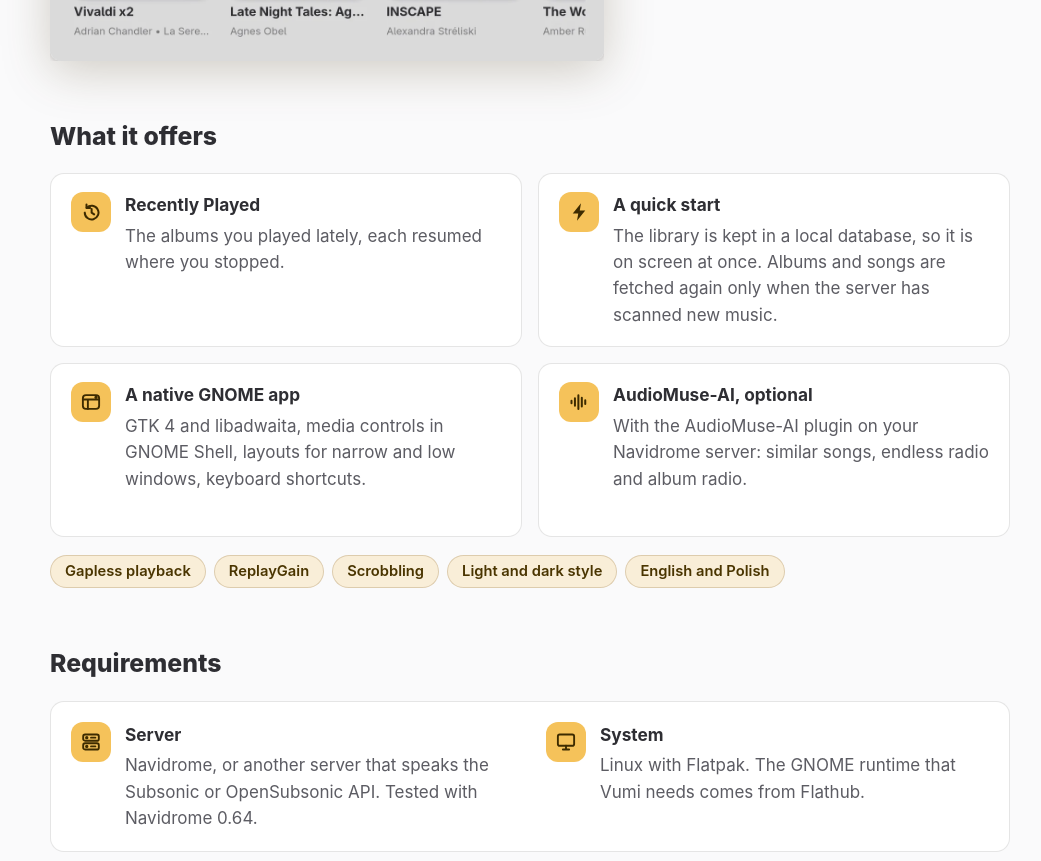
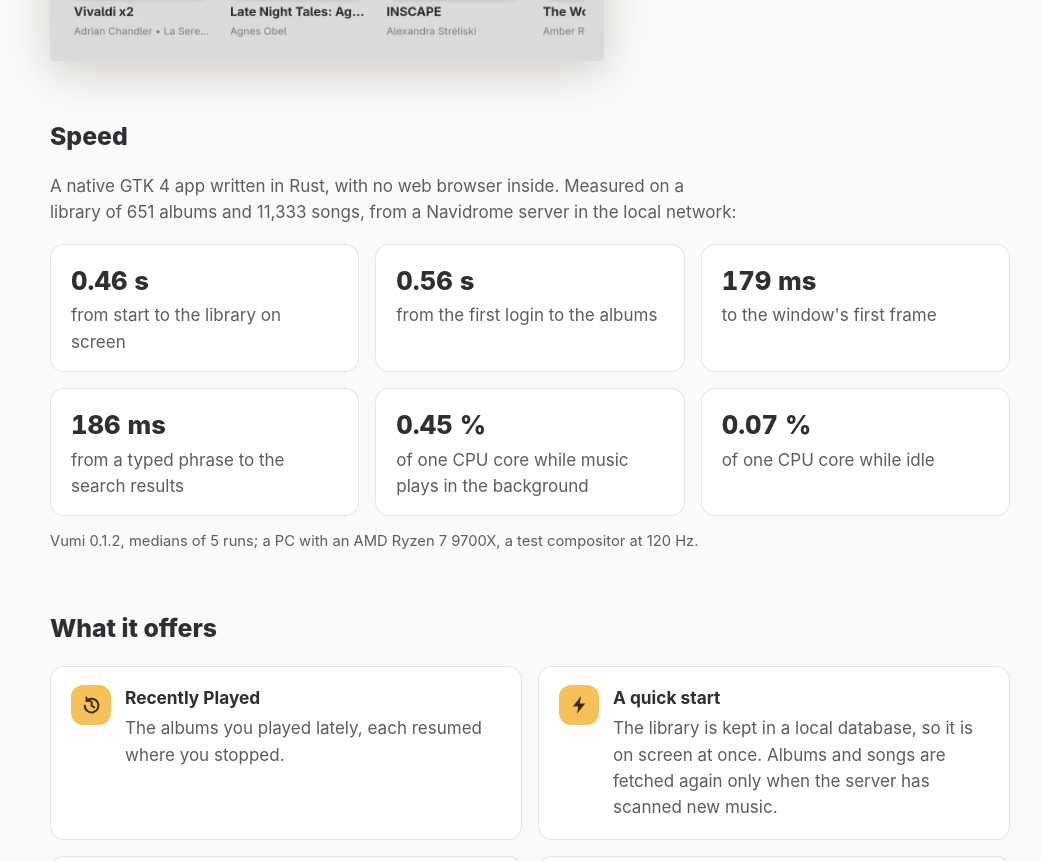
Before and after one commit to TomaszBojanowski/vumi, a plain HTML site: page website/index.html in a window 1280 px wide. Shown: the part 2075-2936 px from the top of the page, without its empty margins (110-1151 px from the left). Drawn offline with Linux system fonts and the light colour scheme.

Commit message:
Show Vumi's measured speed in the README and on the website
A Speed section in both, with the numbers measured on the author's
library of 651 albums and 11,333 songs on a Navidrome server in the
local network: start and first login, the first frame, search, and the
CPU while idle and while music plays. Medians of 5 runs of Vumi 0.1.2,
with the conditions under the numbers.

```diff
--- a/website/index.html
+++ b/website/index.html
@@ -85,6 +85,20 @@
     </picture>
   </section>
 
+  <section class="speed" aria-labelledby="speed-title">
+    <h2 id="speed-title">Speed</h2>
+    <p class="lead">A native GTK 4 app written in Rust, with no web browser inside. Measured on a library of 651 albums and 11,333 songs, from a Navidrome server in the local network:</p>
+    <ul class="stats">
+      <li><strong>0.46 s</strong> from start to the library on screen</li>
+      <li><strong>0.56 s</strong> from the first login to the albums</li>
+      <li><strong>179 ms</strong> to the window's first frame</li>
+      <li><strong>186 ms</strong> from a typed phrase to the search results</li>
+      <li><strong>0.45 %</strong> of one CPU core while music plays in the background</li>
+      <li><strong>0.07 %</strong> of one CPU core while idle</li>
+    </ul>
+    <p class="note">Vumi 0.1.2, medians of 5 runs; a PC with an AMD Ryzen 7 9700X, a test compositor at 120 Hz.</p>
+  </section>
+
   <section class="features" aria-labelledby="features-title">
     <h2 id="features-title">What it offers</h2>
     <ul class="cards">
--- a/website/style.css
+++ b/website/style.css
@@ -279,6 +279,39 @@ figcaption {
 
 .card p, .needs p { margin: 0; color: var(--dim); }
 
+/* Speed: the measured numbers in tiles, the same look as the cards. */
+.speed .lead {
+  max-width: 46rem;
+  margin: 0 0 18px;
+  color: var(--dim);
+}
+
+.stats {
+  display: grid;
+  grid-template-columns: repeat(3, 1fr);
+  gap: 16px;
+  margin: 0;
+  padding: 0;
+  list-style: none;
+}
+
+.stats li {
+  background: var(--card);
+  border: 1px solid var(--border);
+  border-radius: 14px;
+  padding: 16px 20px;
+  color: var(--dim);
+}
+
+.stats strong {
+  display: block;
+  margin-bottom: 2px;
+  color: var(--fg);
+  font-size: 1.6rem;
+  font-weight: 800;
+  font-variant-numeric: tabular-nums;
+}
+
 .chip {
   flex: none;
   display: grid;
@@ -370,5 +403,6 @@ footer p { margin: 0 0 12px; }
     gap: 18px;
   }
   .cards { grid-template-columns: 1fr; grid-auto-rows: auto; }
+  .stats { grid-template-columns: repeat(2, 1fr); }
   .needs { grid-template-columns: 1fr; }
 }
```
Also changed, not shown: 1 other file.
